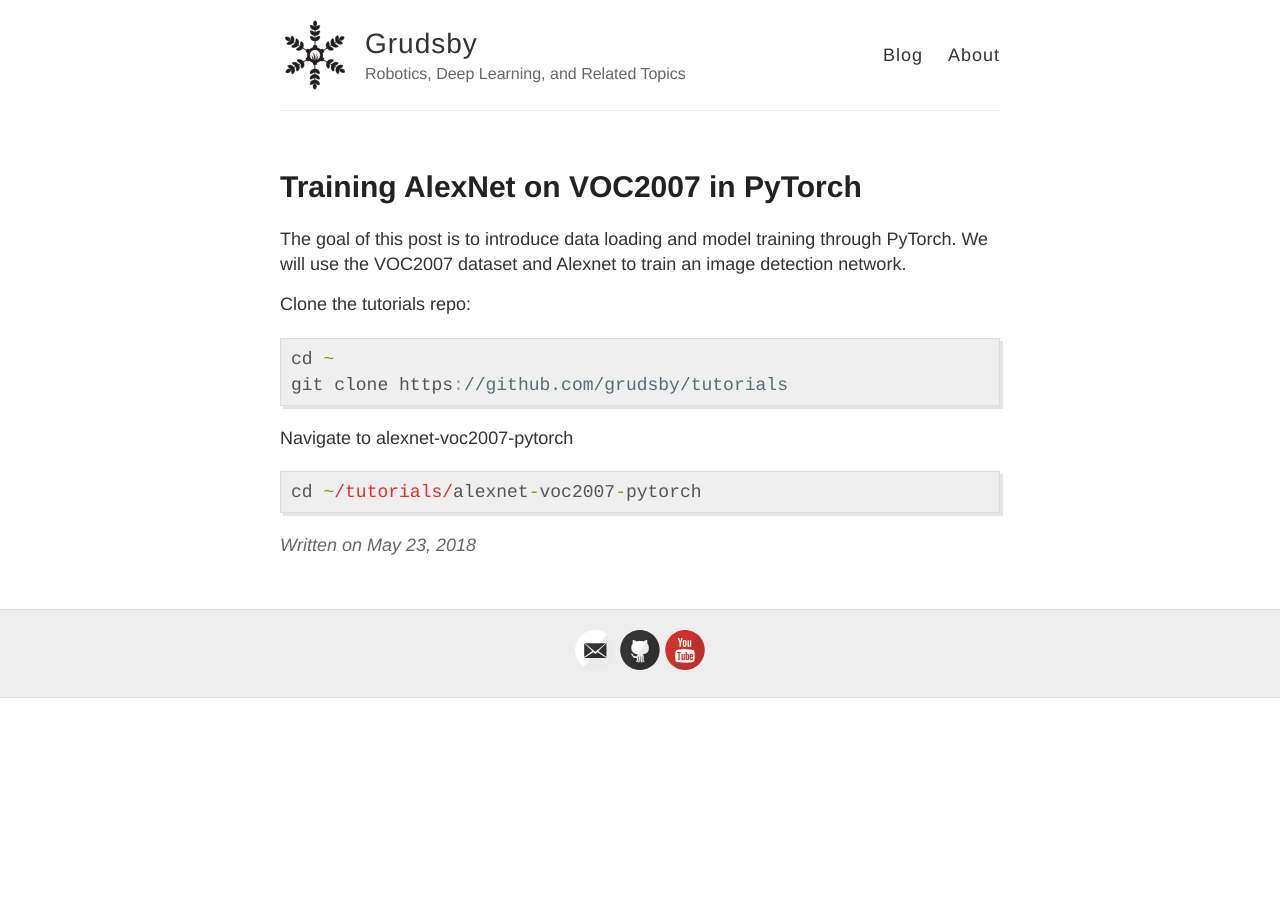
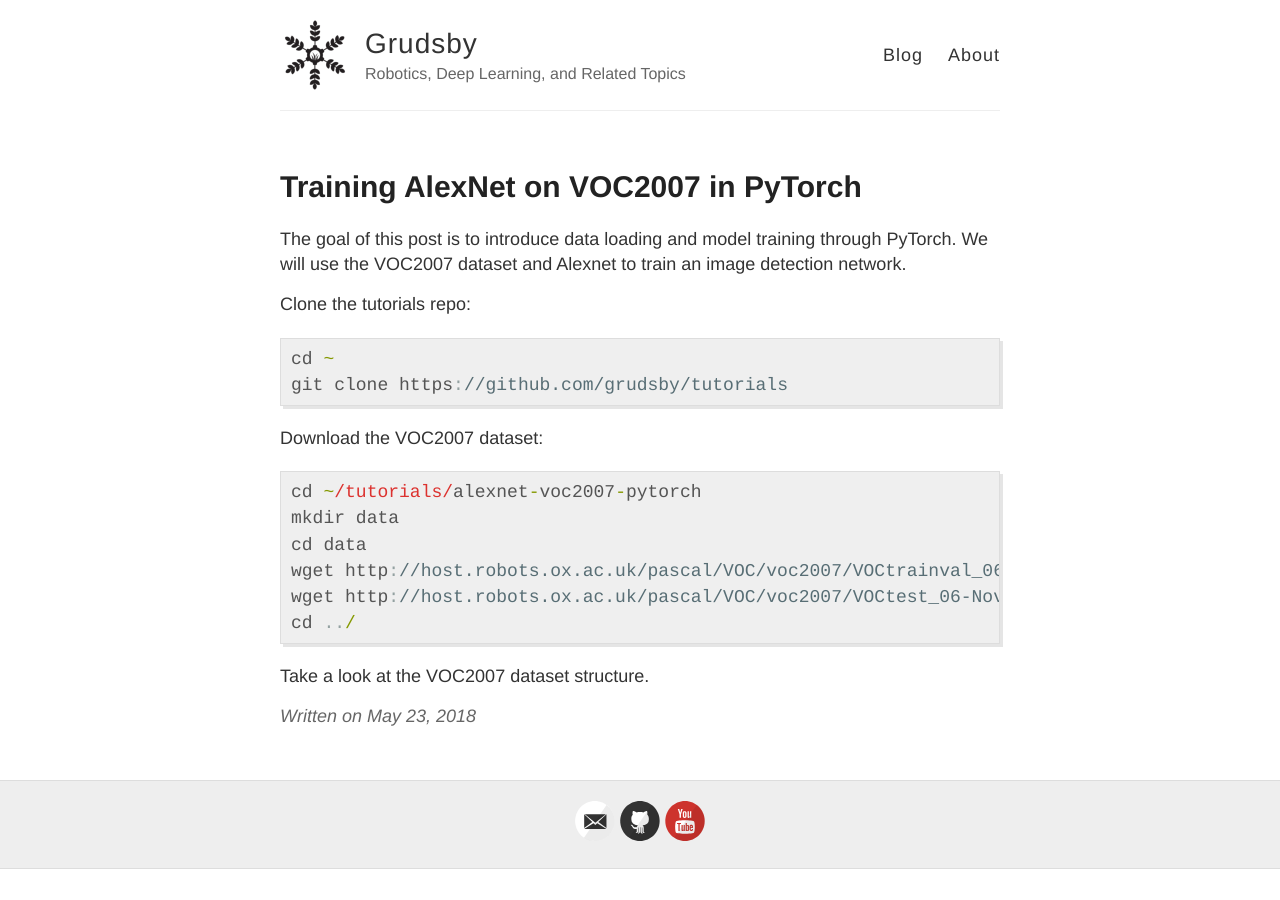
Before and after one commit to grudsby/grudsby.github.io, a Jekyll site: the page built from _posts/2018-5-23-Training-AlexNet-on-VOC2007-in-PyTorch.md, in a window 1280 px wide. Built offline with Jekyll 4.4.1, drawn with Linux system fonts in a browser that asks for light colours.

Commit message:
Update 2018-5-23-Training-AlexNet-on-VOC2007-in-PyTorch.md

```diff
--- a/_posts/2018-5-23-Training-AlexNet-on-VOC2007-in-PyTorch.md
+++ b/_posts/2018-5-23-Training-AlexNet-on-VOC2007-in-PyTorch.md
@@ -11,10 +11,19 @@ Clone the tutorials repo:
 {% highlight javascript %}
 cd ~
 git clone https://github.com/grudsby/tutorials
+
 {% endhighlight %}
 
-Navigate to alexnet-voc2007-pytorch
+Download the VOC2007 dataset:
 
 {% highlight javascript %}
 cd ~/tutorials/alexnet-voc2007-pytorch
+mkdir data
+cd data
+wget http://host.robots.ox.ac.uk/pascal/VOC/voc2007/VOCtrainval_06-Nov-2007.tar && tar xf VOCtrainval_06-Nov-2007.tar
+wget http://host.robots.ox.ac.uk/pascal/VOC/voc2007/VOCtest_06-Nov-2007.tar && tar xf VOCtest_06-Nov-2007.tar
+cd ../
+
 {% endhighlight %}
+
+Take a look at the VOC2007 dataset structure.
```
